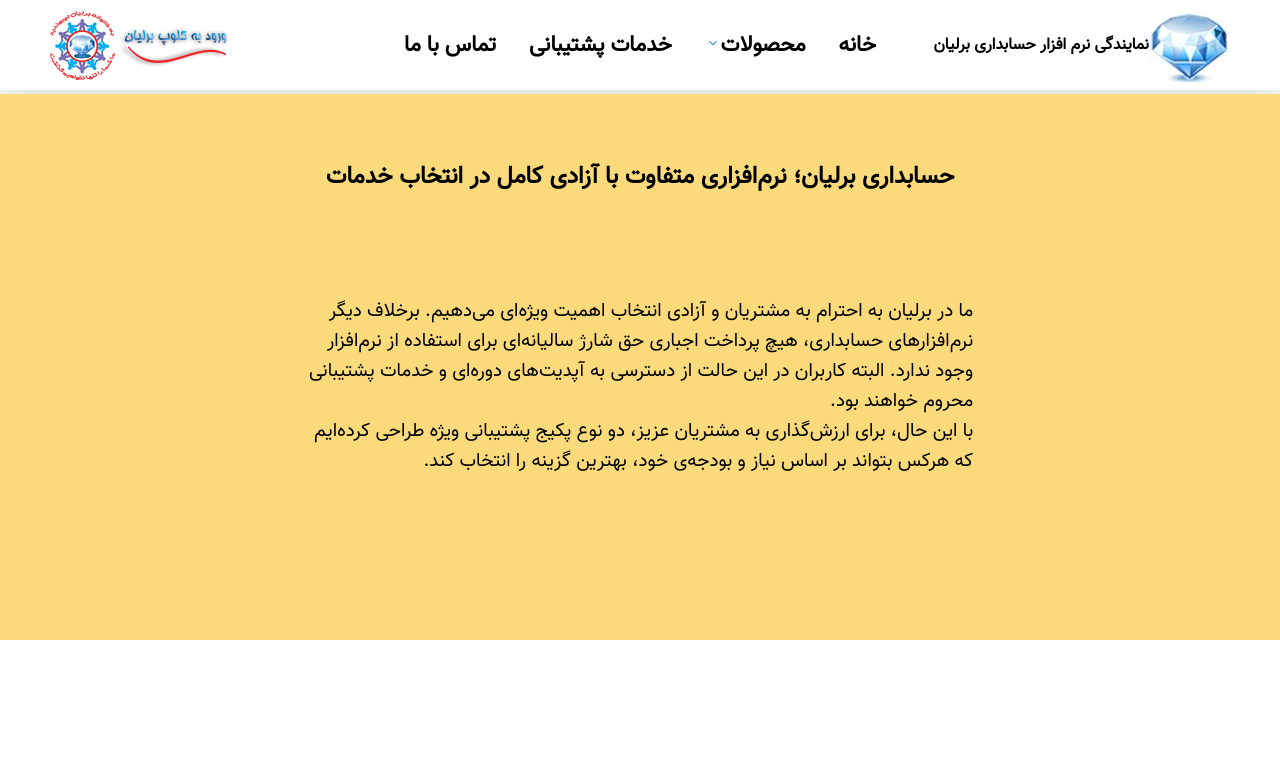
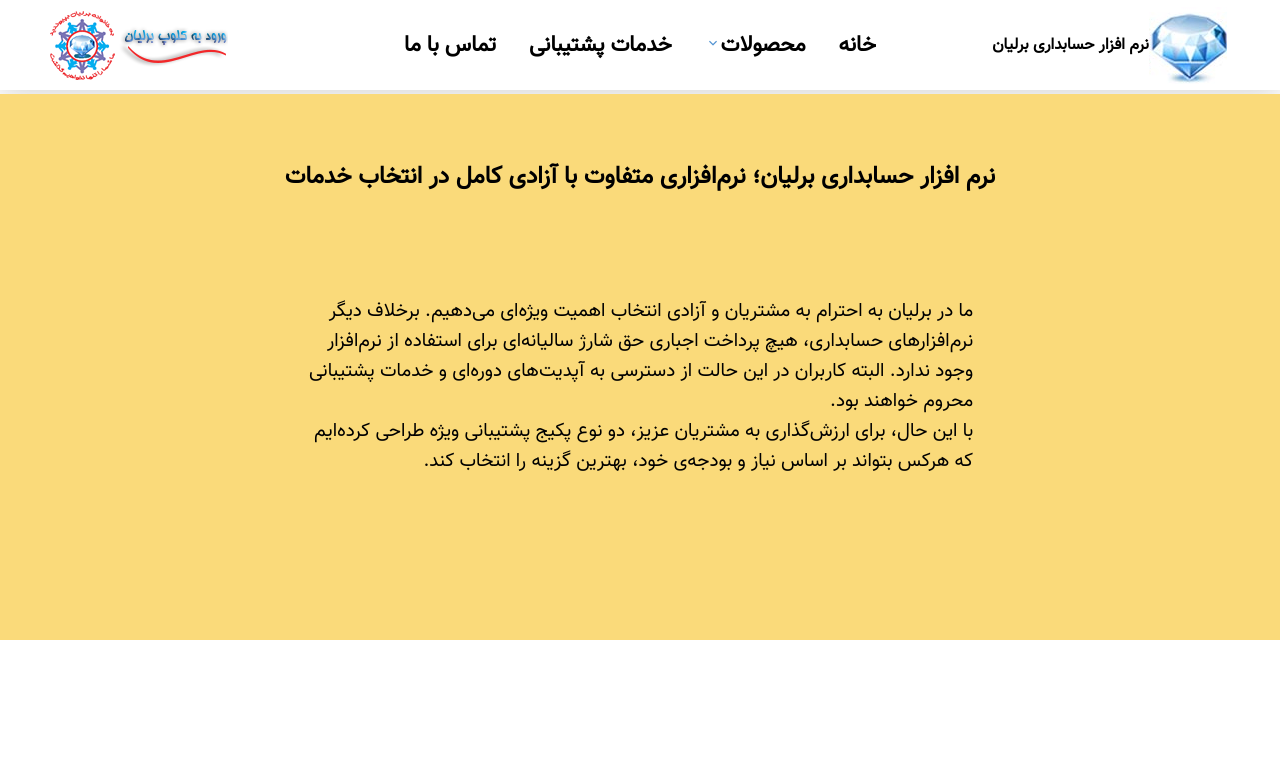
Before and after one commit to devilenta/devilenta.github.io, a plain HTML site: page offer.html in a window 1280 px wide. Shown: the top 765 px of the page. Drawn offline with Linux system fonts and the light colour scheme.

Commit message:
Update offer.html
nikzamir

```diff
--- a/offer.html
+++ b/offer.html
@@ -56,7 +56,7 @@
             </div>
             <div class="icon_main">
                 <img src="img/image 2.png" alt="" >
-                <h4> نمایندگی نرم افزار حسابداری برلیان</h4>
+                <h1 style="font-size: medium;align-content: end;"> نرم افزار حسابداری برلیان</h1>
             </div>
             <div class="header_btn">
                 <button class="btn  btn_header"><a href="index.html">خانه</a></button>
@@ -90,7 +90,7 @@
 
 
 
-            <h2>حسابداری برلیان؛ نرم‌افزاری متفاوت با آزادی کامل در انتخاب خدمات</h2>
+            <h2>نرم افزار حسابداری برلیان؛ نرم‌افزاری متفاوت با آزادی کامل در انتخاب خدمات</h2>
             <ul class="text_area">
 
                   <li>
@@ -203,7 +203,7 @@
 
                 </div>
             <div class="box_btn_footer">
-                <h4>نرم‌افزار حسابداری برلیان ، همراه شما در مدیریت مالی و بهینه‌سازی کسب‌وکار. ما با ارائه بهترین ابزارها و خدمات، به شما کمک می‌کنیم تا امور مالی خود را به سادگی و با دقت بیشتری کنترل کنید.</h4>
+                <h2>نرم‌افزار حسابداری برلیان ، همراه شما در مدیریت مالی و بهینه‌سازی کسب‌وکار. ما با ارائه بهترین ابزارها و خدمات، به شما کمک می‌کنیم تا امور مالی خود را به سادگی و با دقت بیشتری کنترل کنید.</h2>
             </div>
 
 
```
